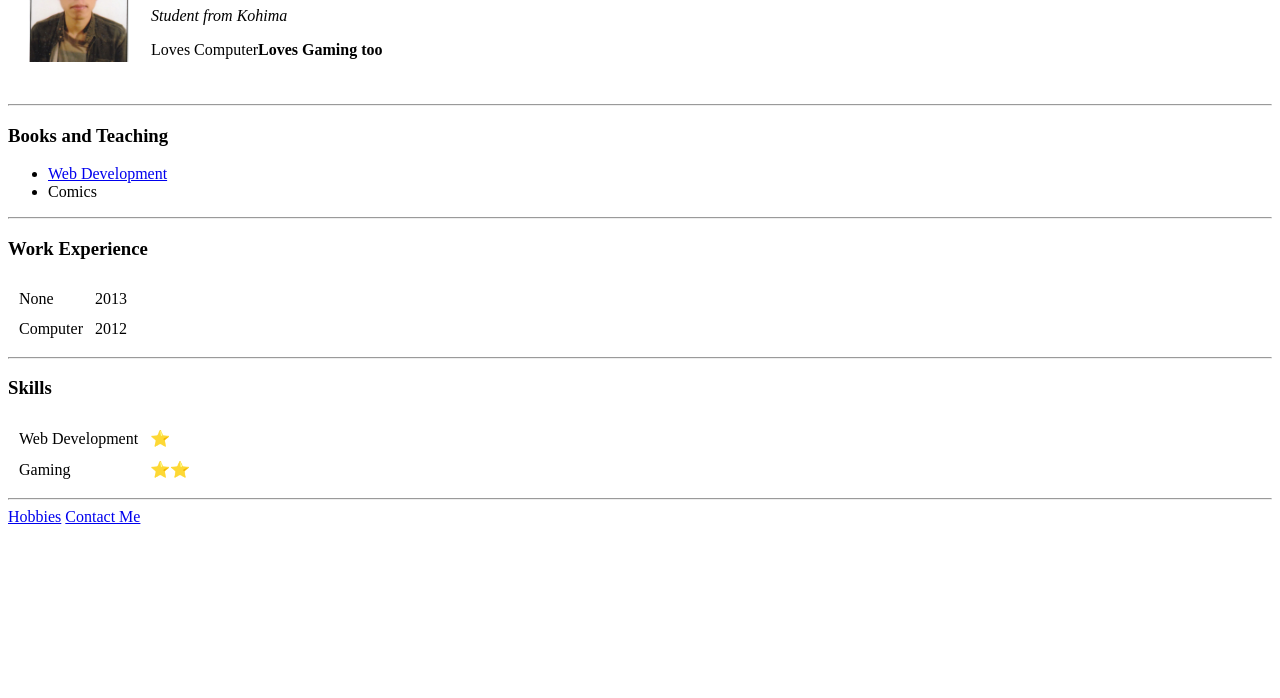
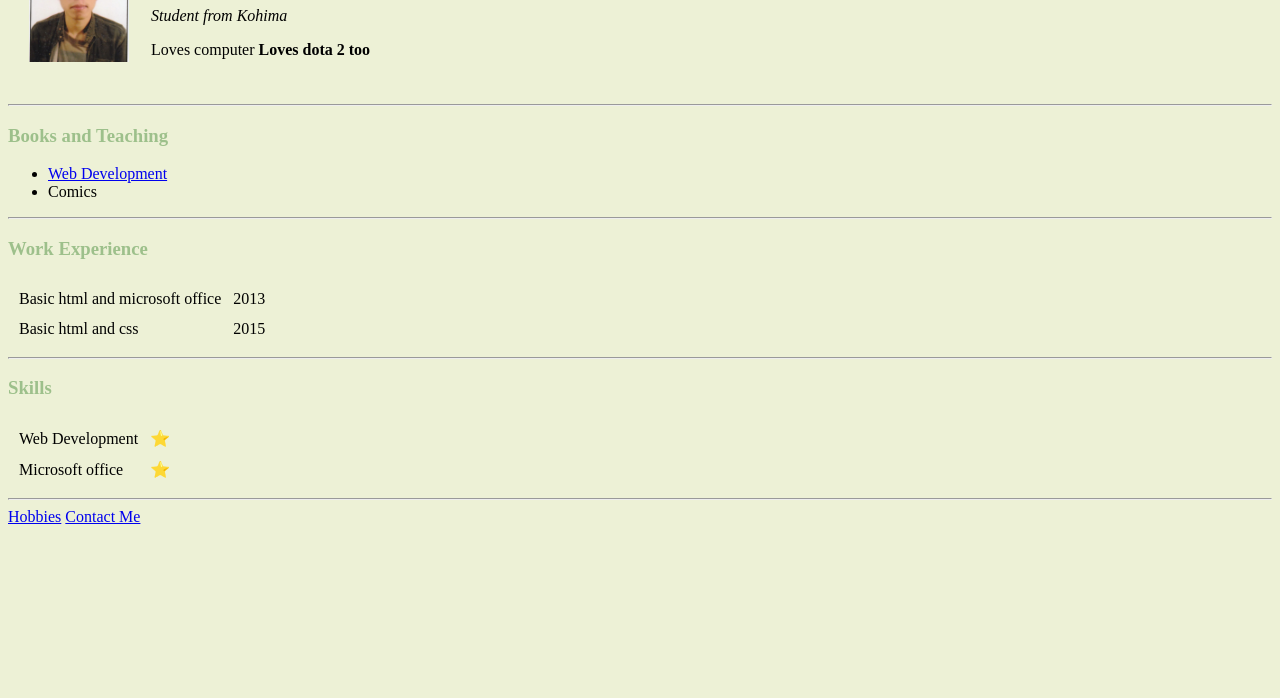
Before and after one commit to PloiJit/cv, a plain HTML site: page index.html in a window 1280 px wide. Shown: the part 102-800 px from the top of the page. Drawn offline with Linux system fonts and the light colour scheme.

Commit message:
Add files via upload

```diff
--- /dev/null
+++ b/css/styles.css
@@ -0,0 +1,11 @@
+body {
+    background-color: #EDF1D6;
+}
+
+h1 {
+    color: #9DC08B;
+}
+
+h3 {
+    color: #9DC08B;
+}
--- a/index.html
+++ b/index.html
@@ -3,6 +3,9 @@
 <head>
     <meta charset="UTF-8">
     <title>Surajit's Personal Site</title>
+
+    <link rel="stylesheet" href="css/styles.css">
+
 </head>
 
 <body">
@@ -12,7 +15,7 @@
             <td>
                 <h1>Surajit</h1>
                 <p><em>Student from Kohima</em></p>
-                <p>Loves Computer<strong>Loves Gaming too</strong></p>
+                <p>Loves computer <strong> Loves dota 2 too</strong></p>
             </td>
         </tr>
     </table>
@@ -28,12 +31,12 @@
     <h3>Work Experience</h3>
     <table cellspacing="10">
         <tr>
-            <td>None</td>
+            <td>Basic html and microsoft office</td>
             <td>2013</td>
         </tr>
         <tr>
-            <td>Computer</td>
-            <td>2012</td>
+            <td>Basic html and css</td>
+            <td>2015</td>
         </tr>
     </table>
     <hr>
@@ -44,8 +47,8 @@
             <td>⭐</td>
         </tr>
         <tr>
-            <td>Gaming</td>
-            <td>⭐⭐</td>
+            <td>Microsoft office</td>
+            <td>⭐</td>
         </tr>
     </table>
     <hr>
```
Also changed, not shown: contact-me.html (+6 -3 lines), hobbies.html (+6 -3 lines).
